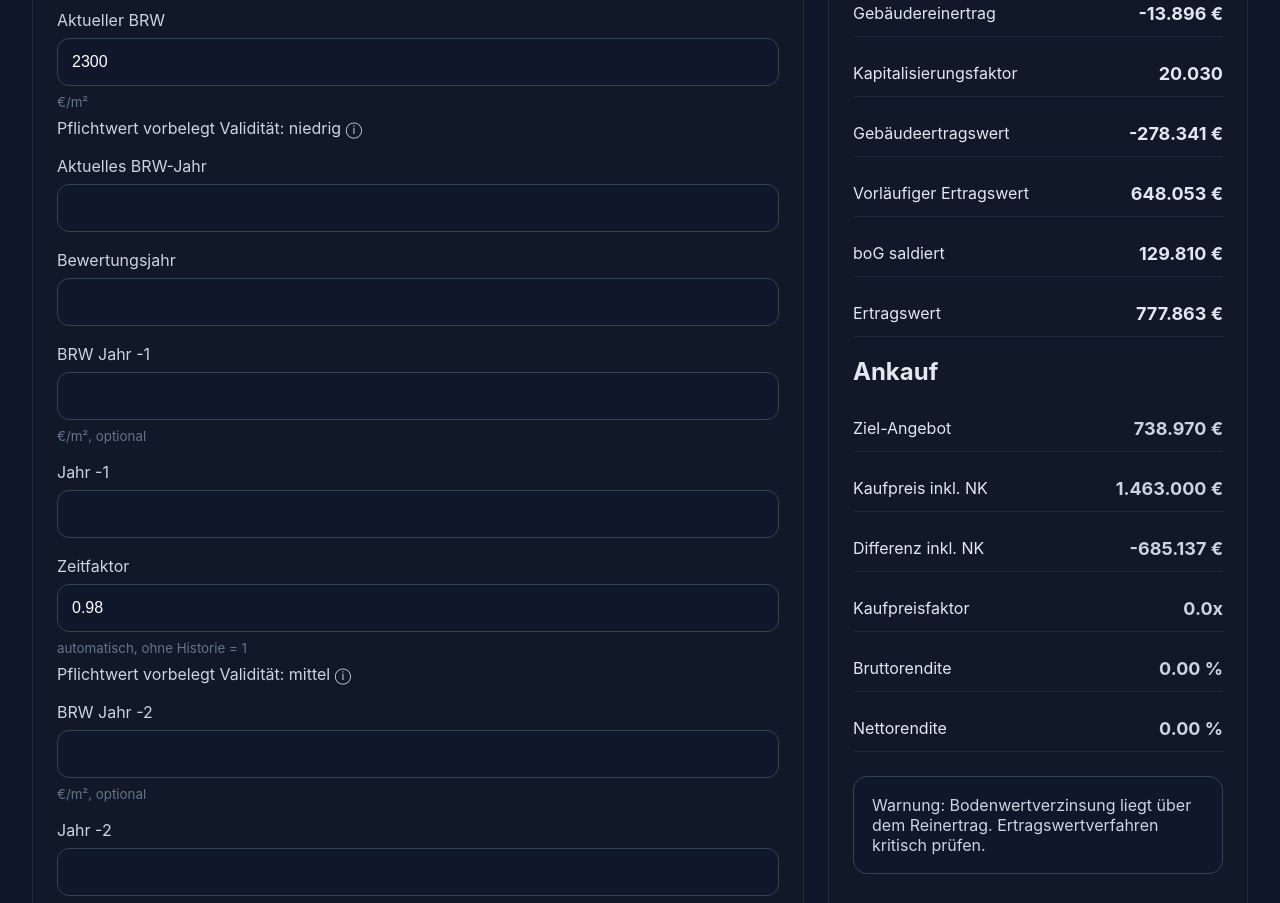
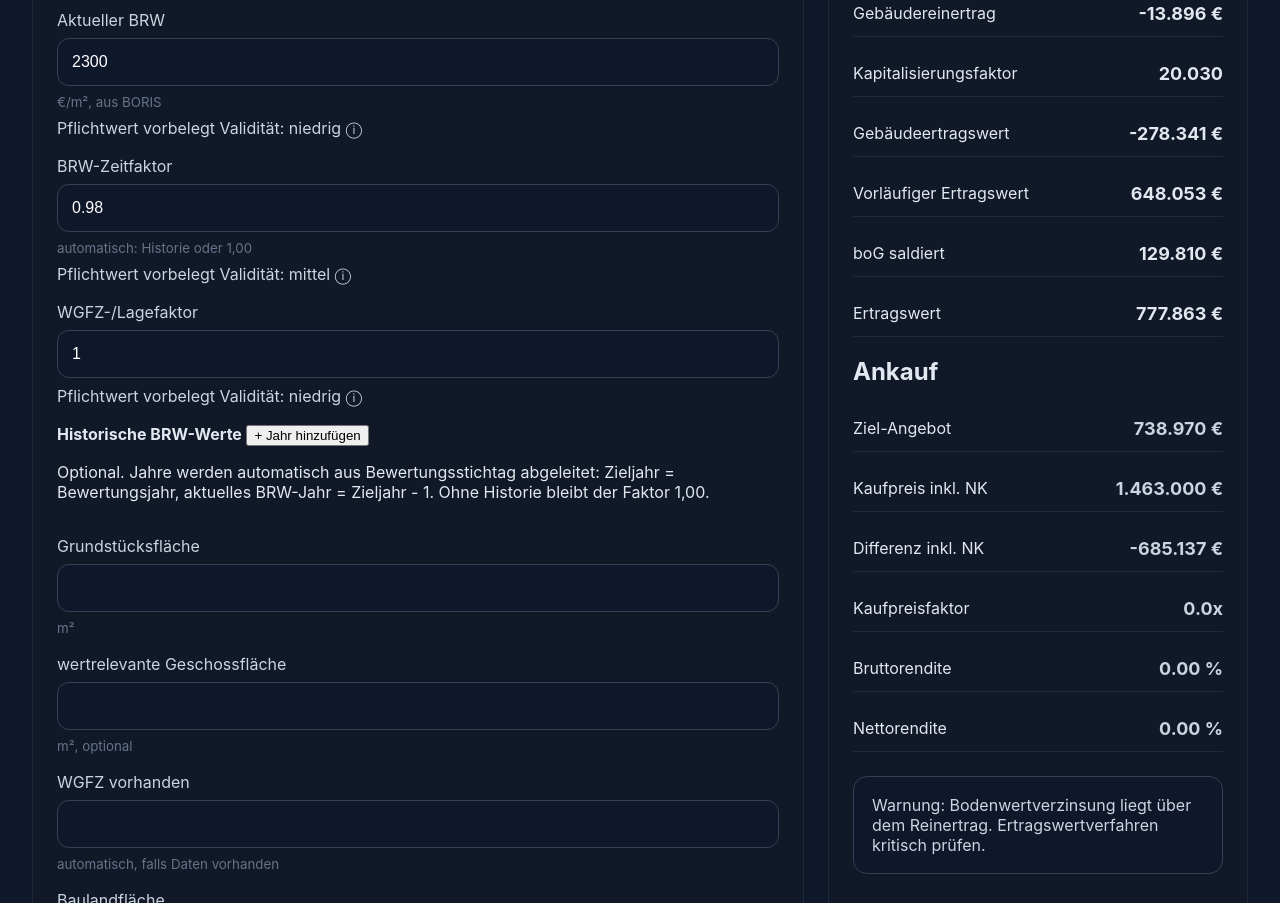
Before and after one commit to wantsics/ImmoWert, a plain HTML site: page index.html in a window 1280 px wide. Shown: the part 697-1600 px from the top of the page. Drawn offline with Linux system fonts and the light colour scheme.

Commit message:
Simplify BRW HMI to minimal historical inputs

```diff
--- a/index.html
+++ b/index.html
@@ -12,7 +12,7 @@
       <div>
         <p class="eyebrow">ImmoWert · MVP</p>
         <h1>Ertragswertverfahren</h1>
-        <p class="subline">Schneller, lokal laufender Ankaufrechner mit aufklappbaren Bewertungsbereichen.</p>
+        <p class="subline">Minimal eingeben, Details aufklappen, abgeleitete Werte automatisch berechnen.</p>
       </div>
       <div class="hero-card">
         <span>Ertragswert</span>
@@ -48,18 +48,22 @@
         <details class="section" open>
           <summary><span>Bodenwert</span><strong id="landSummary">–</strong></summary>
           <div class="section-body grid three">
-            <label>Aktueller BRW<input type="number" id="baseLandValuePerSqm" min="0" step="10" /><small>€/m²</small></label>
-            <label>Aktuelles BRW-Jahr<input type="number" id="currentBrwYear" min="1900" max="2100" step="1" /></label>
-            <label>Bewertungsjahr<input type="number" id="targetBrwYear" min="1900" max="2100" step="1" /></label>
-            <label>BRW Jahr -1<input type="number" id="historicBrwValue1" min="0" step="10" /><small>€/m², optional</small></label>
-            <label>Jahr -1<input type="number" id="historicBrwYear1" min="1900" max="2100" step="1" /></label>
-            <label>Zeitfaktor<input type="number" id="timeAdjustmentFactor" min="0" step="0.01" readonly /><small>automatisch, ohne Historie = 1</small></label>
-            <label>BRW Jahr -2<input type="number" id="historicBrwValue2" min="0" step="10" /><small>€/m², optional</small></label>
-            <label>Jahr -2<input type="number" id="historicBrwYear2" min="1900" max="2100" step="1" /></label>
+            <label>Aktueller BRW<input type="number" id="baseLandValuePerSqm" min="0" step="10" /><small>€/m², aus BORIS</small></label>
+            <label>BRW-Zeitfaktor<input type="number" id="timeAdjustmentFactor" readonly /><small>automatisch: Historie oder 1,00</small></label>
             <label>WGFZ-/Lagefaktor<input type="number" id="landFeatureFactor" min="0" step="0.01" /></label>
+
+            <div class="full-width history-block">
+              <div class="section-title-inline">
+                <strong>Historische BRW-Werte</strong>
+                <button type="button" id="addBrwHistory">+ Jahr hinzufügen</button>
+              </div>
+              <p class="mini-hint">Optional. Jahre werden automatisch aus Bewertungsstichtag abgeleitet: Zieljahr = Bewertungsjahr, aktuelles BRW-Jahr = Zieljahr - 1. Ohne Historie bleibt der Faktor 1,00.</p>
+              <div id="brwHistoryContainer" class="history-list"></div>
+            </div>
+
             <label>Grundstücksfläche<input type="number" id="plotArea" min="0" step="1" /><small>m²</small></label>
-            <label>wertrelevante Geschossfläche<input type="number" id="relevantFloorArea" min="0" step="1" /><small>m², optional für WGFZ vorhanden</small></label>
-            <label>WGFZ vorhanden<input type="number" id="actualWgfz" readonly /><small>berechnet, falls Daten vorhanden</small></label>
+            <label>wertrelevante Geschossfläche<input type="number" id="relevantFloorArea" min="0" step="1" /><small>m², optional</small></label>
+            <label>WGFZ vorhanden<input type="number" id="actualWgfz" readonly /><small>automatisch, falls Daten vorhanden</small></label>
             <label>Baulandfläche<input type="number" id="buildingLandArea" min="0" step="1" /></label>
             <label>Garten-/Nebenfläche<input type="number" id="gardenArea" min="0" step="1" /></label>
             <label>Gartenansatz<input type="number" id="gardenFactor" min="0" step="0.01" /></label>
@@ -133,12 +137,10 @@
           <div><span>Bruttorendite</span><strong id="grossYield">–</strong></div>
           <div><span>Nettorendite</span><strong id="netYield">–</strong></div>
         </div>
-
         <p class="hint" id="verdict">–</p>
       </section>
     </section>
   </main>
-
   <script src="app.js"></script>
 </body>
 </html>
```
